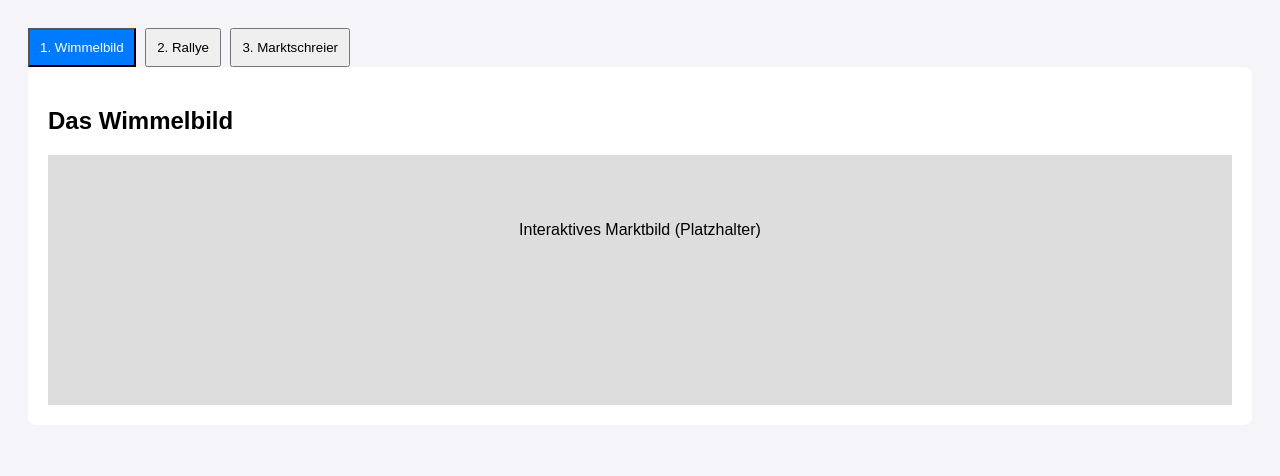
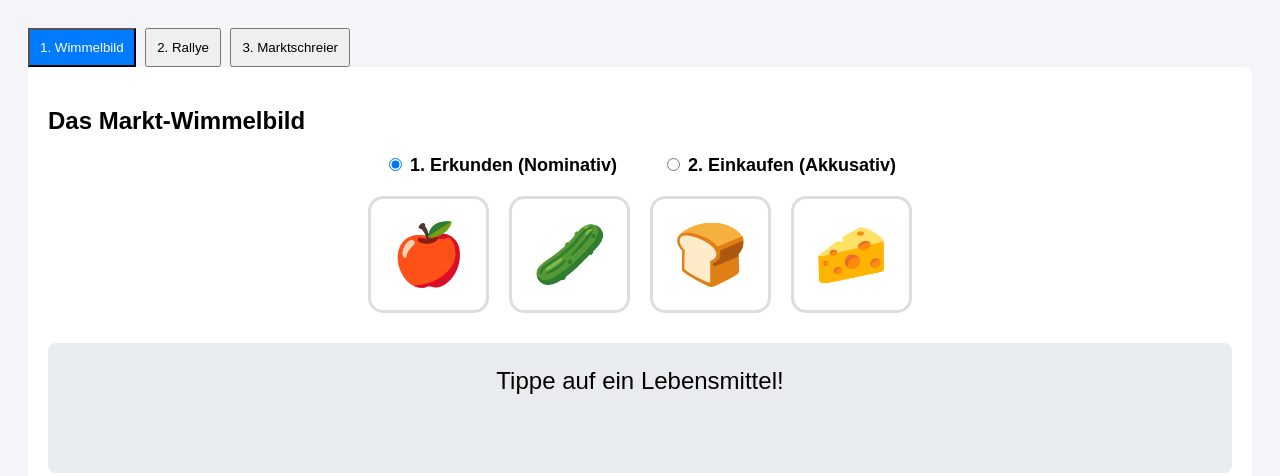
Before and after one commit to piusroland/didaktik-markt, a website: page public/index.html in a window 1280 px wide. Drawn offline with nearby package versions, Linux system fonts and the light colour scheme; no server answers.

Commit message:
+Übung 1

```diff
--- a/public/index.html
+++ b/public/index.html
@@ -11,6 +11,18 @@
         .tab-content.active { display: block; }
         nav button { padding: 10px; margin-right: 5px; cursor: pointer; }
         .active-btn { background: #007bff; color: white; }
+
+        /* Übung 1 Styles */
+        .market-grid { display: flex; gap: 20px; justify-content: center; margin-top: 20px; flex-wrap: wrap; }
+        .market-item { font-size: 60px; cursor: pointer; padding: 20px; background: #fff; border: 3px solid #ddd; border-radius: 15px; transition: transform 0.1s; user-select: none; }
+        .market-item:active { transform: scale(0.95); border-color: #007bff; }
+        .grammar-box { margin-top: 30px; padding: 20px; background: #e9ecef; border-radius: 8px; font-size: 24px; text-align: center; min-height: 90px; line-height: 1.5; }
+
+        /* The Didactic Signal: Red bold text for the morphological ending */
+        .signal { color: #d9534f; font-weight: bold; text-decoration: underline; }
+
+        .mode-switch { text-align: center; margin-bottom: 20px; font-size: 18px; font-weight: bold; }
+        .mode-switch label { cursor: pointer; padding: 10px; }
     </style>
 </head>
 <body>
@@ -21,10 +33,24 @@
         <button onclick="switchTab('u3', this)">3. Marktschreier</button>
     </nav>
 
+    <!-- Übung 1: Wimmelbild -->
     <div id="u1" class="tab-content active">
-        <h2>Das Wimmelbild</h2>
-        <div style="height: 200px; background: #ddd; text-align: center; padding-top: 50px;">
-            <p>Interaktives Marktbild (Platzhalter)</p>
+        <h2>Das Markt-Wimmelbild</h2>
+
+        <div class="mode-switch">
+            <label><input type="radio" name="case-toggle" value="nom" checked onchange="updateMode()"> 1. Erkunden (Nominativ)</label>
+            <label style="margin-left: 20px;"><input type="radio" name="case-toggle" value="acc" onchange="updateMode()"> 2. Einkaufen (Akkusativ)</label>
+        </div>
+
+        <div class="market-grid">
+            <div class="market-item" onclick="showGrammar('apfel')">🍎</div>
+            <div class="market-item" onclick="showGrammar('gurke')">🥒</div>
+            <div class="market-item" onclick="showGrammar('brot')">🍞</div>
+            <div class="market-item" onclick="showGrammar('kaese')">🧀</div>
+        </div>
+
+        <div id="grammar-display" class="grammar-box">
+            Tippe auf ein Lebensmittel!
         </div>
     </div>
 
@@ -89,6 +115,46 @@
                 btn.innerText = "Sagen";
             }
         }
+
+        // Übung 1: Wimmelbild Logic
+        let currentCase = 'nom';
+        let currentItem = null;
+
+        // Data dictionary with morphological signaling pre-formatted
+        const grammarData = {
+            apfel: { // Maskulinum
+                nom: "d<span class='signal'>er</span> rot<span class='signal'>e</span> Apfel <br> ein rot<span class='signal'>er</span> Apfel",
+                acc: "Ich sehe d<span class='signal'>en</span> rot<span class='signal'>en</span> Apfel <br> Ich sehe ein<span class='signal'>en</span> rot<span class='signal'>en</span> Apfel"
+            },
+            gurke: { // Femininum
+                nom: "di<span class='signal'>e</span> grün<span class='signal'>e</span> Gurke <br> ein<span class='signal'>e</span> grün<span class='signal'>e</span> Gurke",
+                acc: "Ich kaufe di<span class='signal'>e</span> grün<span class='signal'>e</span> Gurke <br> Ich kaufe ein<span class='signal'>e</span> grün<span class='signal'>e</span> Gurke"
+            },
+            brot: { // Neutrum
+                nom: "da<span class='signal'>s</span> frisch<span class='signal'>e</span> Brot <br> ein frisch<span class='signal'>es</span> Brot",
+                acc: "Ich nehme da<span class='signal'>s</span> frisch<span class='signal'>e</span> Brot <br> Ich nehme ein frisch<span class='signal'>es</span> Brot"
+            },
+            kaese: { // Maskulinum
+                nom: "d<span class='signal'>er</span> alt<span class='signal'>e</span> Käse <br> ein alt<span class='signal'>er</span> Käse",
+                acc: "Ich probiere d<span class='signal'>en</span> alt<span class='signal'>en</span> Käse <br> Ich probiere ein<span class='signal'>en</span> alt<span class='signal'>en</span> Käse"
+            }
+        };
+
+        function updateMode() {
+            // Get the currently selected radio button (nom or acc)
+            currentCase = document.querySelector('input[name="case-toggle"]:checked').value;
+
+            // If an item was already tapped, update the text immediately to the new case
+            if (currentItem) {
+                showGrammar(currentItem);
+            }
+        }
+
+        function showGrammar(itemKey) {
+            currentItem = itemKey;
+            const display = document.getElementById('grammar-display');
+            display.innerHTML = grammarData[itemKey][currentCase];
+        }
     </script>
 </body>
 </html>
```
